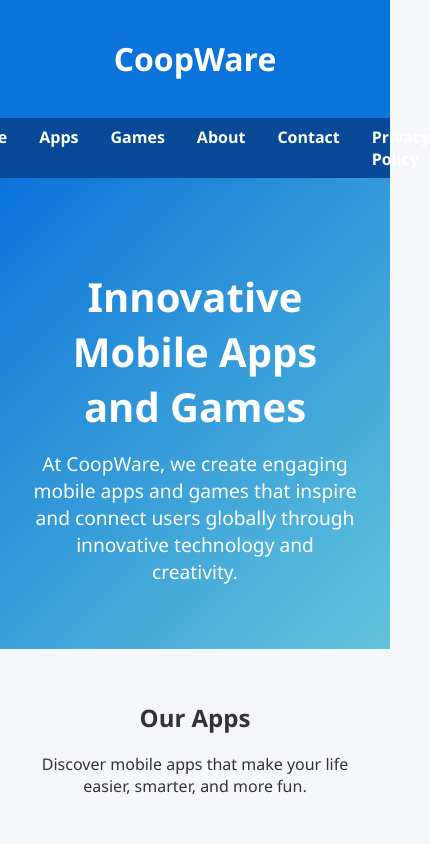
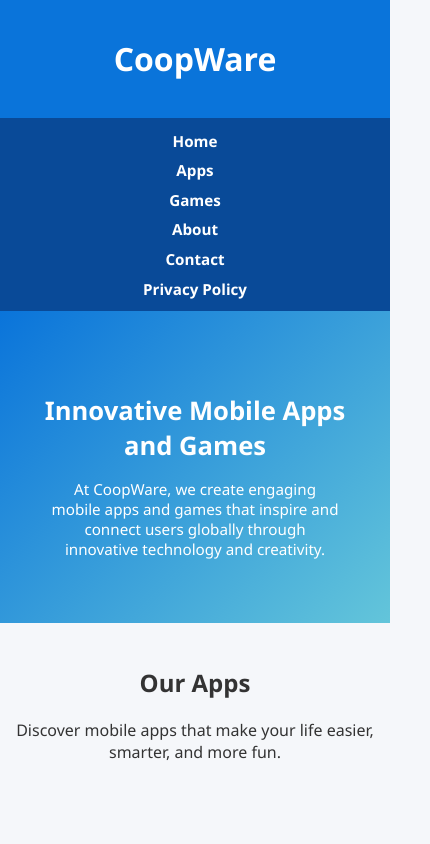
Before and after one commit to coopwareusa/coopwareusa.github.io, a plain HTML site: page index.html in a window 390 px wide. Shown: the top 844 px of the page, 430 px wide, since content can reach past the window. Drawn offline with Linux system fonts and the light colour scheme.

Commit message:
Update index.html

```diff
--- a/index.html
+++ b/index.html
@@ -23,14 +23,16 @@
       background: #094a98;
       padding: 0.5rem;
       display: flex;
+      flex-wrap: wrap;
       justify-content: center;
     }
 
     nav a {
       color: white;
       text-decoration: none;
-      margin: 0 1rem;
+      margin: 0.5rem 1rem;
       font-weight: bold;
+      font-size: 1rem;
     }
 
     .hero {
@@ -62,13 +64,53 @@
       text-align: center;
       padding: 1rem;
     }
+
+    /* Responsive Design */
+    @media (max-width: 768px) {
+      .hero h1 {
+        font-size: 2rem;
+      }
+
+      .hero p {
+        font-size: 1rem;
+        padding: 0 1rem;
+      }
+
+      nav a {
+        font-size: 0.95rem;
+        margin: 0.3rem 0.5rem;
+      }
+
+      .section {
+        padding: 1.5rem 1rem;
+      }
+    }
+
+    @media (max-width: 480px) {
+      .hero h1 {
+        font-size: 1.6rem;
+      }
+
+      .hero p {
+        font-size: 0.95rem;
+      }
+
+      nav {
+        flex-direction: column;
+        align-items: center;
+      }
+
+      nav a {
+        display: block;
+        margin: 0.3rem 0;
+      }
+    }
   </style>
 </head>
 <body>
 
   <header>
     <h1>CoopWare</h1>
-
   </header>
 
   <nav>
@@ -77,7 +119,7 @@
     <a href="#games">Games</a>
     <a href="#about">About</a>
     <a href="#contact">Contact</a>
-      <a href="coopwareprivacypolicy.html">Privacy Policy</a>
+    <a href="coopwareprivacypolicy.html">Privacy Policy</a>
   </nav>
 
   <div class="hero">
```
